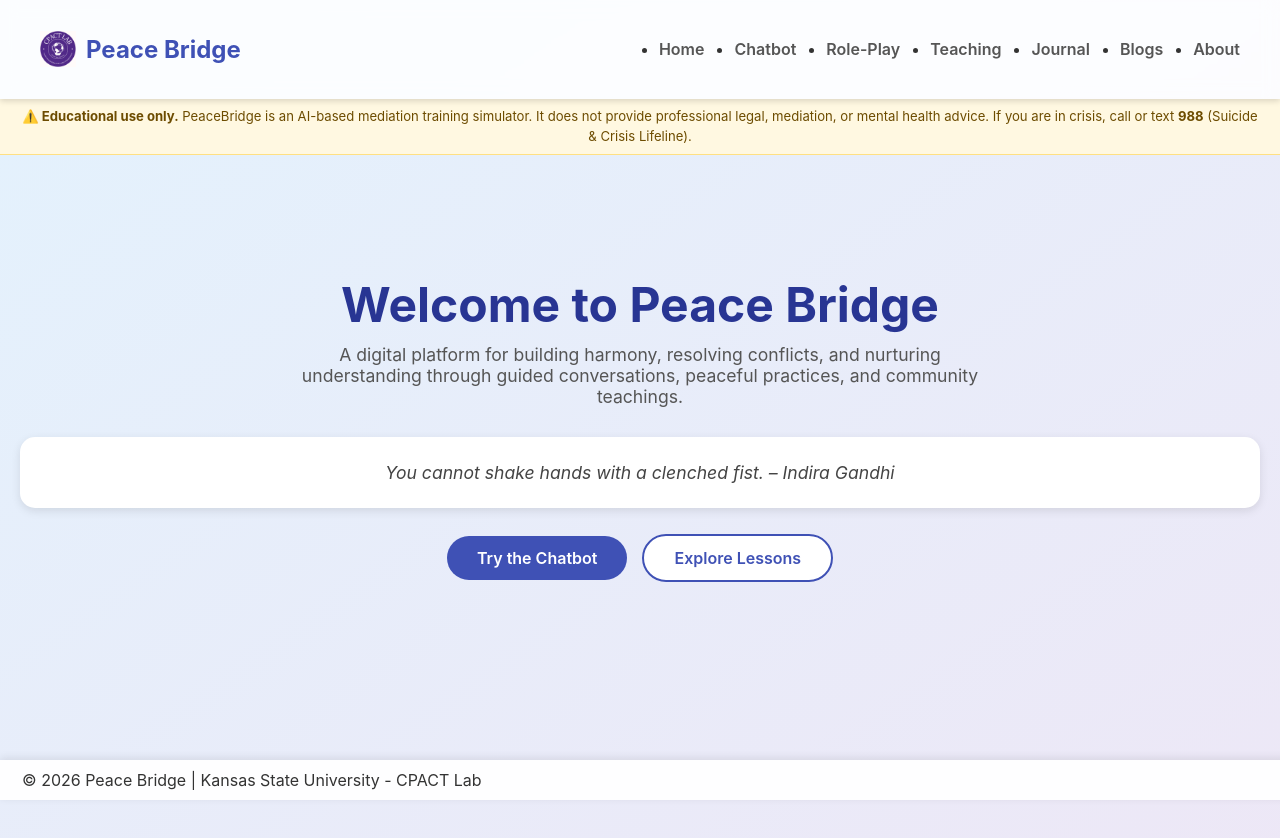
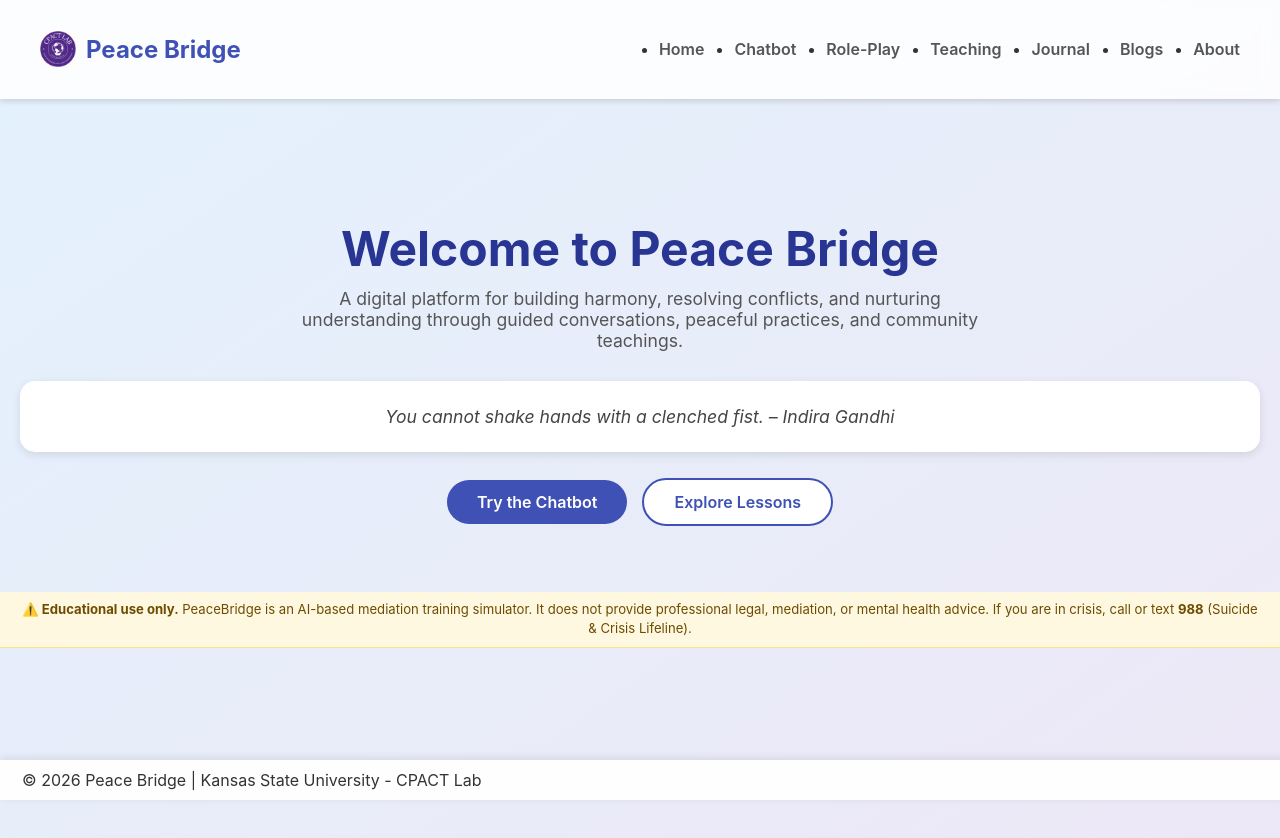
Before and after one commit to AishwaryaVadla/Peace-Bridge-website, a React (Vite) app in the folder client/peace-bridge/: page / in a window 1280 px wide. Shown: the top 838 px of the page. Built offline with nearby package versions, Linux system fonts and the light colour scheme; no server answers.

Commit message:
Move AI disclaimer to above footer

```diff
--- a/client/peace-bridge/src/App.jsx
+++ b/client/peace-bridge/src/App.jsx
@@ -17,7 +17,6 @@
   return (
     <Router>
       <Navbar />
-      <AIDisclaimer />
       <Routes>
         <Route path="/" element={<Home />} />
         <Route path="/chatbot" element={<Chatbot />} />
@@ -30,6 +29,7 @@
         <Route path="/blogs/:id" element={<BlogView />} />
         <Route path="/blogs/:id/edit" element={<BlogEdit />} />
       </Routes>
+      <AIDisclaimer />
       <Footer />
     </Router>
   );
```
